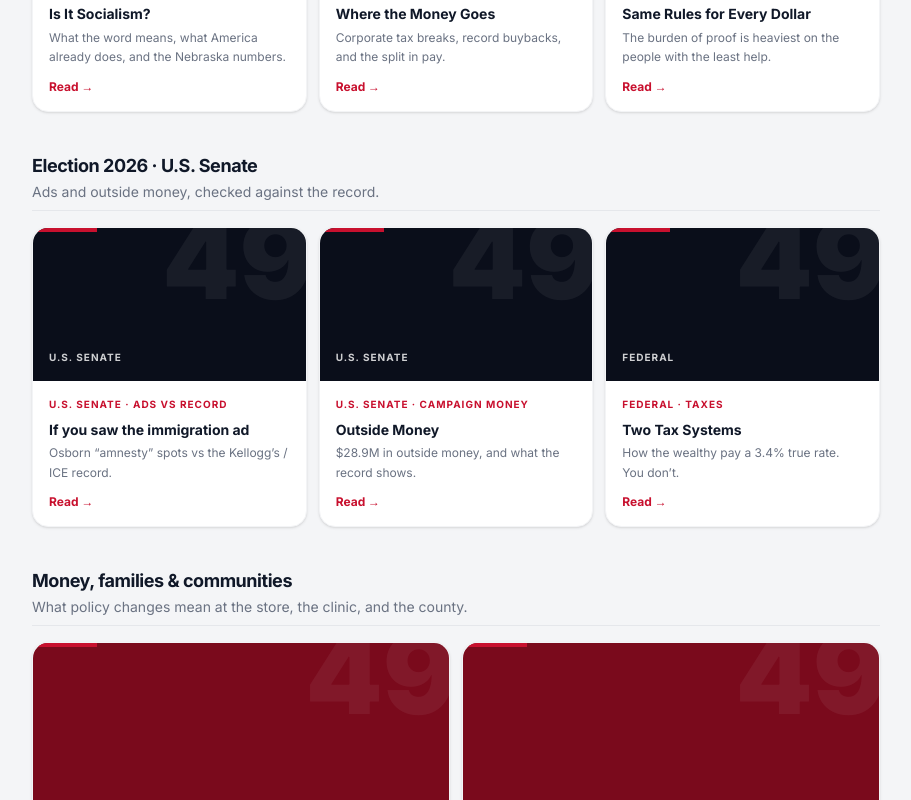
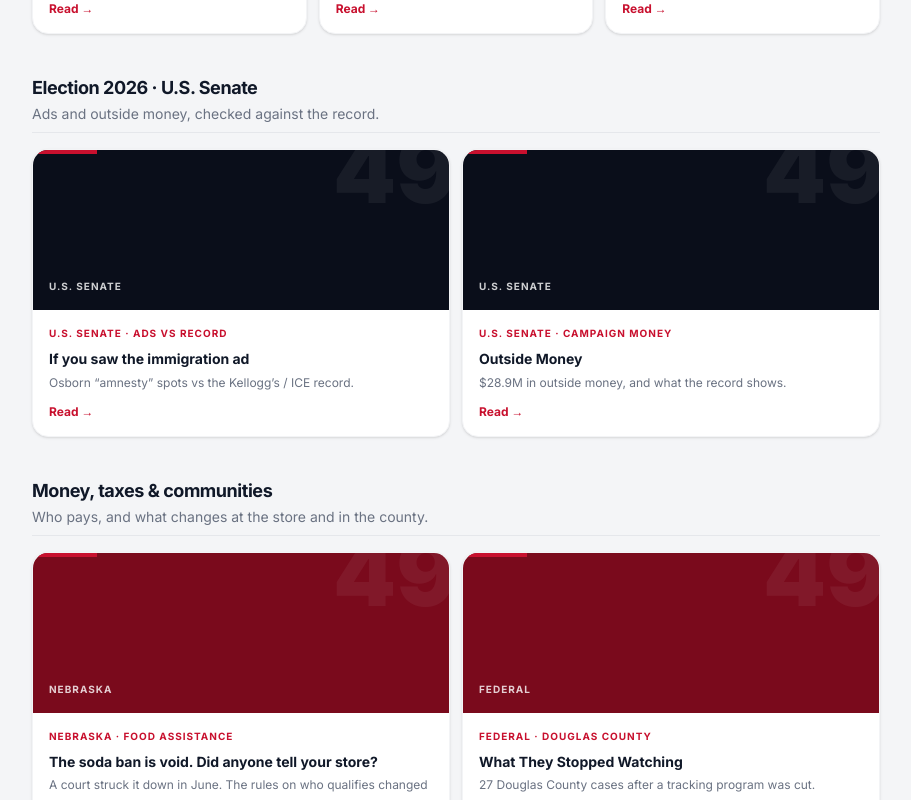
Before and after one commit to SerenityDigita1/nebraska-unicameral-watchdog, a Next.js app: page / in a window 1280 px wide. Shown: the part 1460-2260 px from the top of the page, without its empty margins (184-1095 px from the left). Built offline with nearby package versions, Linux system fonts and the light colour scheme.

Commit message:
Move Two Tax Systems to taxes section; slimmer card headers

```diff
--- a/components/NebraskaWatchdog.jsx
+++ b/components/NebraskaWatchdog.jsx
@@ -383,7 +383,7 @@ function slugOf(href) {
 /** Photo if public/stories/<slug>.* exists, otherwise a typographic colored header. */
 function CardMedia({ href, kicker, tone = "navy", featured }) {
   const src = STORY_IMAGES[slugOf(href)];
-  const ratio = featured ? "aspect-[1.91/1]" : "aspect-[16/9]";
+  const ratio = featured ? "aspect-[2.2/1]" : "aspect-[2.6/1]";
   if (src) {
     return (
       <div className={`${ratio} bg-gray-200 overflow-hidden`}>
@@ -398,7 +398,7 @@ function CardMedia({ href, kicker, tone = "navy", featured }) {
       aria-hidden="true"
       className={`${ratio} ${CARD_TONES[tone] || CARD_TONES.navy} relative overflow-hidden flex items-end p-4`}
     >
-      <span className="absolute -right-2 -top-6 text-[110px] leading-none font-black text-white/[0.06] select-none">
+      <span className="absolute -right-2 -top-6 text-[90px] leading-none font-black text-white/[0.06] select-none">
         49
       </span>
       <span className="absolute left-0 top-0 h-1 w-16 bg-[#c8102e]" />
--- a/data/topics.js
+++ b/data/topics.js
@@ -56,6 +56,13 @@ export const TOPIC_GROUPS = [
       { href: "/interim", label: "Interim studies" },
       { href: "/district-49", label: "District 49" },
       { href: "/issues", label: "Key issues overview" },
+      {
+        href: "/two-tax-systems",
+        kicker: "Federal · Taxes",
+        title: "Two Tax Systems",
+        blurb: "How the wealthy pay a 3.4% true rate. You don’t.",
+        tone: "red",
+      },
     ],
   },
 ];
@@ -118,19 +125,12 @@ export const HOME_SECTIONS = [
         blurb: "$28.9M in outside money, and what the record shows.",
         tone: "navy",
       },
-      {
-        href: "/two-tax-systems",
-        kicker: "Federal · Taxes",
-        title: "Two Tax Systems",
-        blurb: "How the wealthy pay a 3.4% true rate. You don’t.",
-        tone: "navy",
-      },
     ],
   },
   {
     id: "communities",
-    title: "Money, families & communities",
-    sub: "What policy changes mean at the store, the clinic, and the county.",
+    title: "Money, taxes & communities",
+    sub: "Who pays, and what changes at the store and in the county.",
     items: [
       {
         href: "/snap-nebraska",
```
